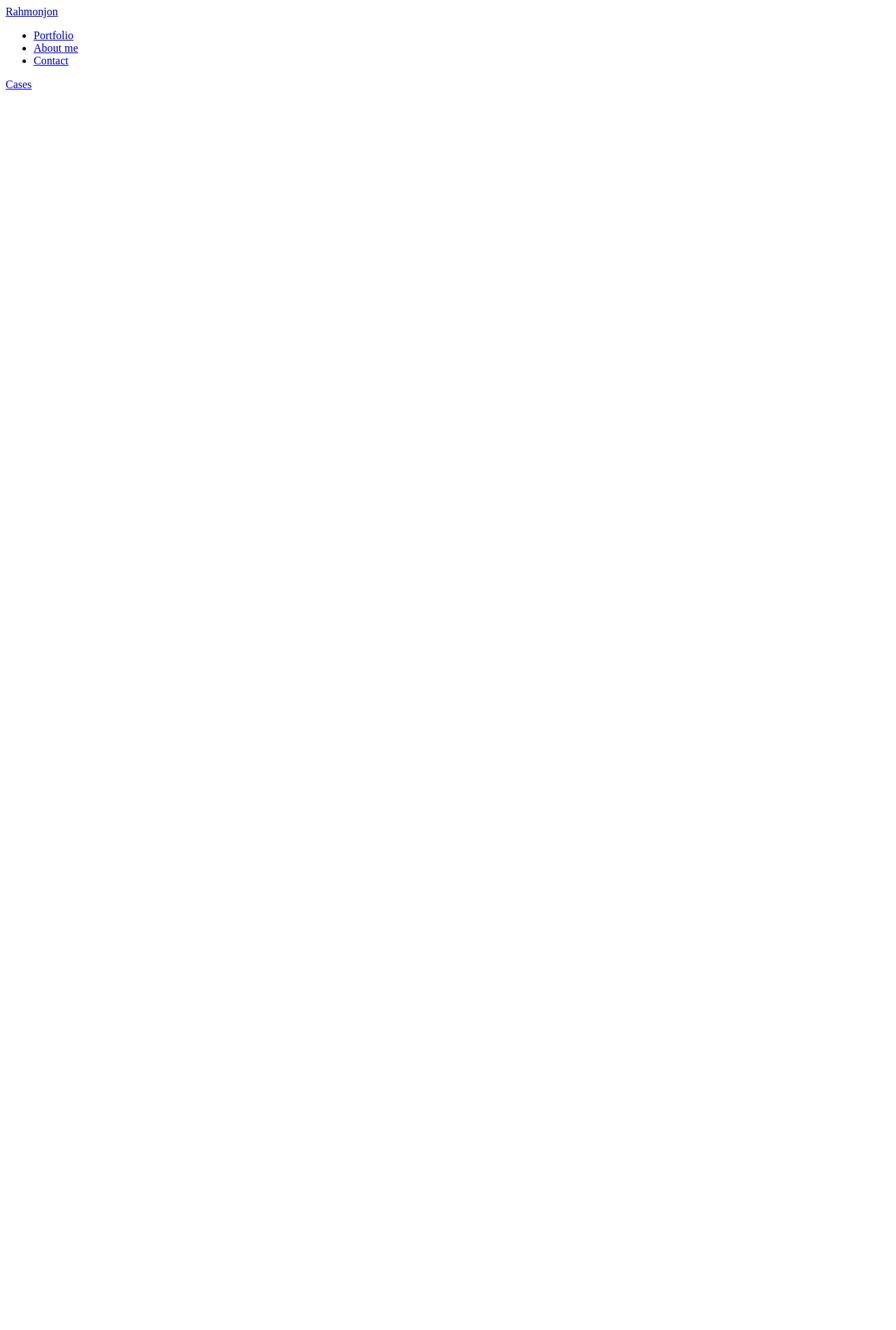
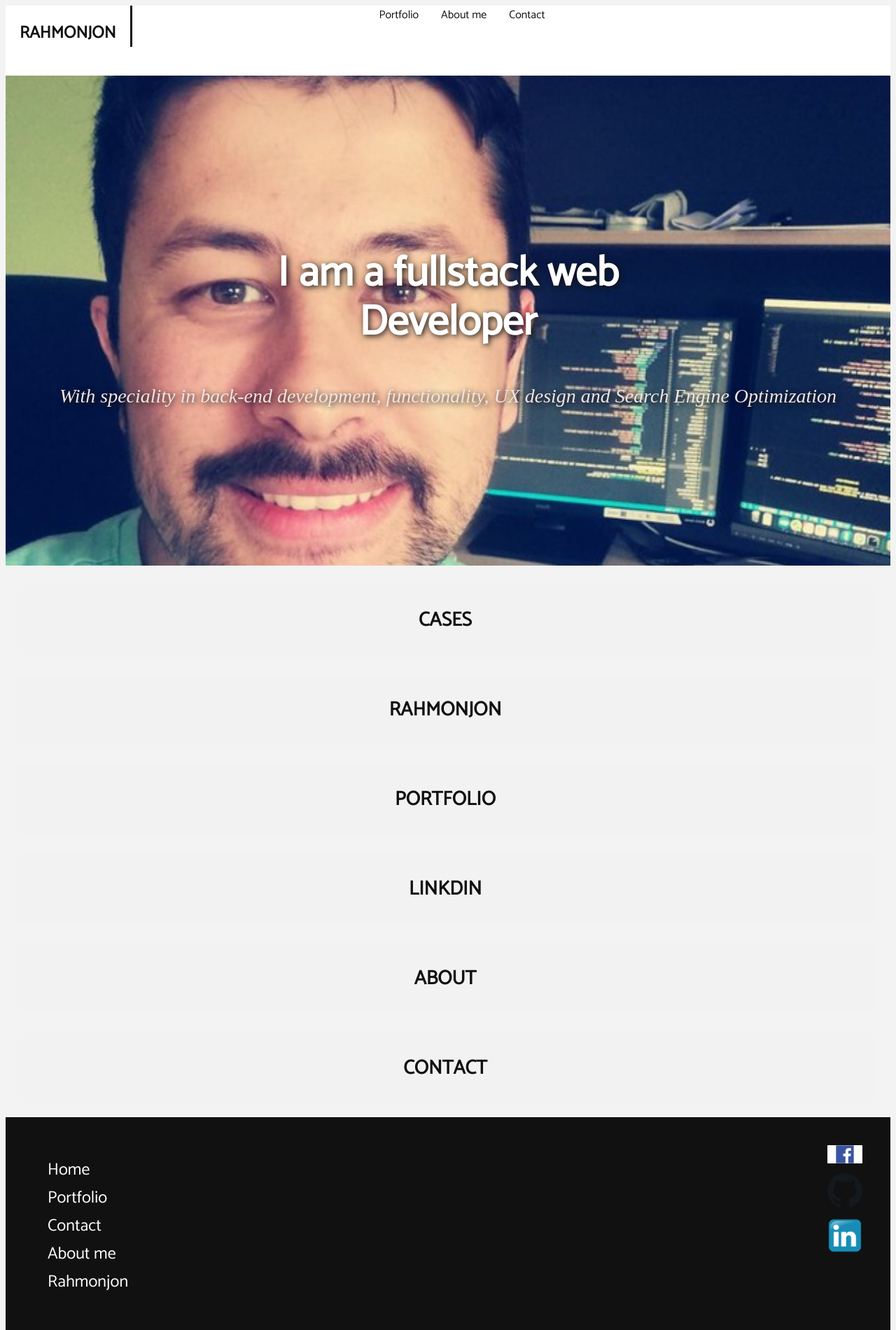
Before and after one commit to Rahmonjon22/my-html-css-website, a plain HTML site: page index.html in a window 1280 px wide. Shown: the top 1900 px of the page at 70% size. Before the commit the page ends 800 px from the top, so only its background shows below. Drawn offline with Linux system fonts and the light colour scheme.

Commit message:
updating

```diff
--- a/index.css
+++ b/index.css
@@ -0,0 +1,149 @@
+hr {
+    display: block;
+    height: 1px;
+    border: 0;
+    border-top: 1px solid #cccccc;
+    margin: 1em 0;
+    padding: 0;
+}
+input, select {
+    vertical-align: middle;
+}
+
+/* My code */
+* {
+text-decoration: none;
+}
+
+body {
+    background-color: #f3f3f3;
+}
+header {
+    background-color: #fff;
+    width: 100%;
+    height: 100px;
+}
+header .header-brand {
+    font-family:  Catamaran;
+    font-size: 24px;
+    font-weight: 900;
+    color: #111;
+    text-transform: uppercase;
+    display: block;
+    margin: 0 auto;
+    text-align: center;
+    padding: 20px 0;
+}
+header nav ul {
+    display: block;
+    margin:  0 auto;
+    width: fit-content;
+}
+header nav ul li {
+    display: inline-block;
+    float: left;
+    list-style: none;
+    padding: 0 16px;
+
+}
+header nav ul li a {
+    font-family:  Catamaran;
+    font-size: 16px;
+    color: #111;
+}
+header .header-cases {
+    display: none;
+}
+@media only screen and (min-width: 1000px) {
+    header .header-brand {
+        margin: 0 ;
+        text-align: left;
+        padding: 20px 20px 0px;
+        border-right: 3px solid #111;
+        float: left;
+    }
+}
+.index-banner {
+    width: 100%;
+    height: calc(100vh - 100px);
+    background-image: url('img/meAtWork.jpeg');
+    background-repeat: no-repeat;
+    background-position: center;
+    background-size: cover;
+    display: table;
+}
+.vertical-center{
+    display: table-cell;
+    vertical-align: middle;
+
+}
+.index-banner h2 {
+    font-family:  Catamaran;
+    font-size: 60px;
+    font-weight: 900;
+    line-height: 70px;
+    color: #fff;
+    text-align: center;
+    text-shadow: 2px 2px 8px #111;
+}
+.index-banner h1 {
+    font-family:  Cormorant Garamond;
+    font-size: 28px;
+    font-weight: 100;
+    font-style: italic;
+    line-height: 40px;
+    color: rgb(241, 228, 228);
+    text-align: center;
+    text-shadow: 2px 2px 8px #111;
+}
+.index-links div {
+    margin: 16px 16px 0;
+    width: calc(100% - 40px);
+    height: 100px;
+    background-color: #f2f2f2;
+}
+
+.index-links div h3 {
+    font-family:  Catamaran;
+    font-size: 28px;
+    font-weight: 900;
+    line-height: 100px;
+    color: #111;
+    text-align: center;
+    text-transform: uppercase;
+
+}
+/* Footer */
+footer {
+    width: calc(100% - 80px);
+    padding: 40px 40px;
+    margin-top: 20px;
+    background-color: #111;
+    overflow: hidden;
+}
+footer ul  {
+    width: fit-content;
+    float: left;
+    padding-left: 20px;
+}
+footer ul li {
+    display: block;
+    list-style: none;
+}
+footer ul li a {
+    font-family: Catamaran;
+    font-size: 24px;
+    color: #fff;
+    line-height: 40px;
+}
+.footer-links-cases {
+    display: none;
+}
+.footer-sm {
+    width: 50px;
+    float: right;
+}
+.footer-sm img {
+    width: 100%;
+    margin-bottom: 10px;
+}
--- a/index.html
+++ b/index.html
@@ -6,25 +6,86 @@
     <meta http-equiv="X-UA-Compatible" content="IE=edge">
     <meta name="viewport" content="width=device-width, initial-scale=1.0">
     <link rel="stylesheet" href="index.css">
+    <link href='https://fonts.googleapis.com/css?family=Catamaran' rel='stylesheet'>
     <title>My-Portfolio</title>
 </head>
 
 <body>
     <header>
-        <a href="index.html" >Rahmonjon</a>
+        <a href="index.html" class="header-brand">Rahmonjon</a>
         <nav>
             <ul>
                 <li><a href="portfolio.html">Portfolio</a></li>
                 <li><a href="about.html">About me</a></li>
                 <li><a href="contact.html">Contact</a></li>
             </ul>
-            <a href="cases.html">Cases</a>
+            <a href="cases.html" class="header-cases">Cases</a>
         </nav>
     </header>
     <main>
+        <section class="index-banner">
+            <div class="vertical-center">
+                <h2>I am a fullstack web <br>Developer</h2>
+                <h1>With speciality in back-end development, functionality, UX design and Search Engine Optimization
+                </h1>
+            </div>
+        </section>
+        <section class="index-links">
+            <a href="#">
+                <div class="index-boxlink-square">
+                    <h3>Cases</h3>
+                </div>
+            </a>
+            <a href="#">
+                <div class="index-boxlink-rectangle">
+                    <h3>Rahmonjon</h3>
+                </div>
+            </a>
+            <a href="#">
+                <div class="index-boxlink-square">
+                    <h3>Portfolio</h3>
+                </div>
+            </a>
+            <a href="#">
+                <div class="index-boxlink-rectangle">
+                    <h3>Linkdin</h3>
+                </div>
+            </a>
+            <a href="#">
+                <div class="index-boxlink-square">
+                    <h3>About</h3>
+                </div>
+            </a>
+            <a href="#">
+                <div class="index-boxlink-square">
+                    <h3>Contact</h3>
+                </div>
+            </a>
 
+        </section>
     </main>
     <footer>
+        <ul class="footer-links-main">
+            <li><a href="">Home</a></li>
+            <li><a href="">Portfolio</a></li>
+            <li><a href="">Contact</a></li>
+            <li><a href="">About me</a></li>
+            <li><a href="">Rahmonjon</a></li>
+        </ul>
+        <ul class="footer-links-cases">
+            <li>Latest cases</li>
+            <li><a href="">maling shaolin- web development</a></li>
+            <li><a href="">Rahmonjon Ibragimov Linkedin</a></li>
+            <li><a href="">My project</a></li>
+            <li><a href=""> Facebook</a></li>
+        </ul>
+        <div class="footer-sm">
+            <a href="#">
+                <img src="img/facebook-icon.png" alt="facebook-icon">
+                <img src="img/github-icon.png" alt="Github-icon">
+                <img src="img/Linkedin_icon.svg.png" alt="Linkedin-icon">
+            </a>
+        </div>
 
     </footer>
 
```
Also changed, not shown: img/Linkedin_icon.svg.png (added), img/facebook-icon.png (added), img/github-icon.png (added), img/me.jpeg (added), img/meAtWork.jpeg (added), 2 other files.
